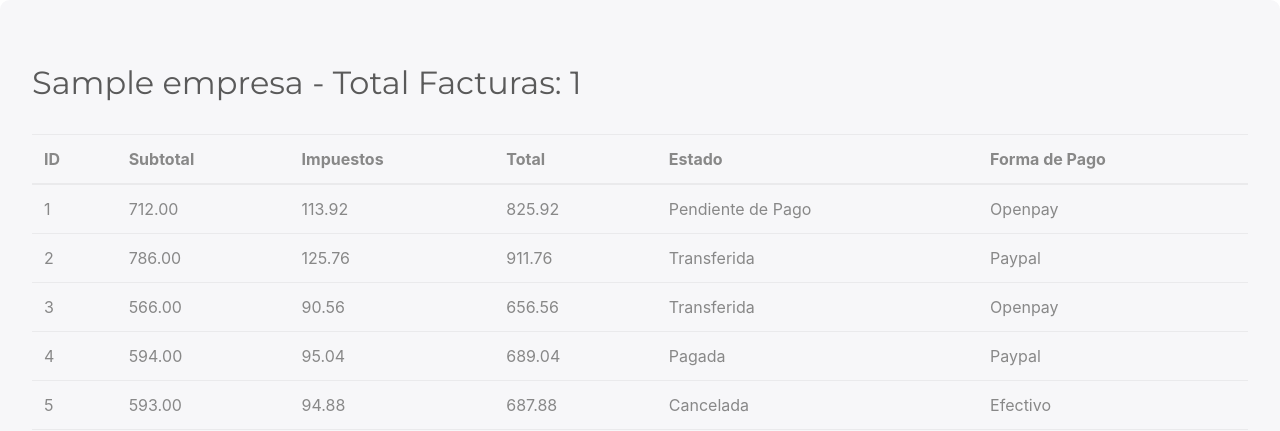
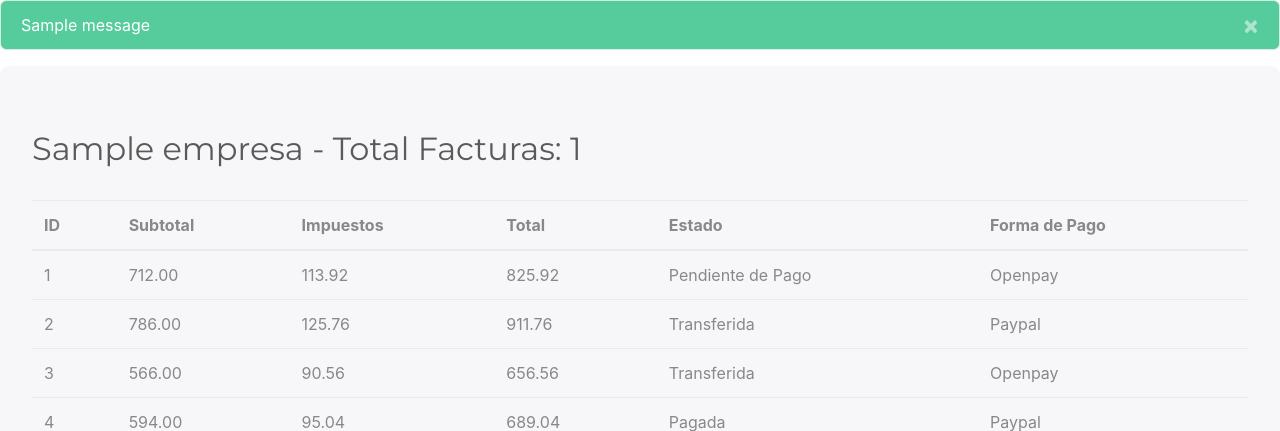
Before and after one commit to rogerwh/facturas_tenant, a Django app: template facturas/templates/facturas_empresa.html in a window 1280 px wide. Shown: the part 66-497 px from the top of the page. Run offline with Django 3.2, Linux system fonts and the light colour scheme; data comes from the database, SQL or seed files in the repository; both versions use the stored data as it was before the commit; the template is opened without the code that fills it: values that come from a table or form of the project are taken from there, most other values are stand-ins (such as "Sample title", 1, 10 or a date in 2020); one stand-in notice (Sample message) is shown; some libraries are stand-ins or nearby versions.

Commit message:
Cambios rapidos

```diff
--- a/facturas/views.py
+++ b/facturas/views.py
@@ -1,10 +1,12 @@
 from django.shortcuts import render
 from .models import Factura
 from empresa.models import Empresa
+from django.contrib import messages
+import random
 
 def factura_empresa(request):
+    messages.success(request, "Probando Mensajes {0}".format(random.randint(10, 100)))
     empresa = request.tenant.schema_name
-    print(request.tenant.schema_name)
     facturas_empresa = Factura.objects.select_related("forma_pago").all()
     total_facturas = facturas_empresa.count()
     return render(request, 'facturas_empresa.html', {
--- a/requirements.txt
+++ b/requirements.txt
@@ -8,3 +8,4 @@ psycopg2-binary==2.8.4
 pytz==2019.3
 six==1.14.0
 sqlparse==0.3.0
+# pip install -U sphinx
--- a/templates/base.html
+++ b/templates/base.html
@@ -38,6 +38,14 @@
       </nav>
       <div class="row">
           <div class="col-md-12 col-lg-12">
+            {% for message in messages %}
+                <div class="alert alert-{{ message.tags }} alert-dismissible" role="alert">
+                    <button type="button" class="close" data-dismiss="alert" aria-label="Close">
+                        <span aria-hidden="true">&times;</span>
+                    </button>
+                    {{ message|safe }}
+                </div>
+            {% endfor %}
             <div class="jumbotron">
                 {% block content %}{% endblock%}
             </div>
```
Also changed, not shown: facturas_tenant/settings.py (+12 -0 lines), db.sqlite3 (deleted).
